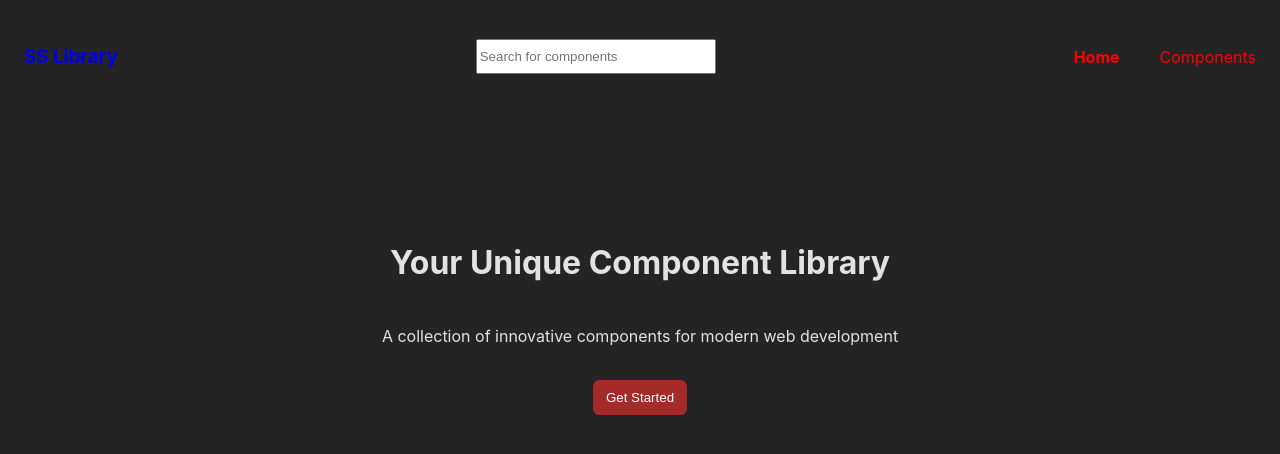
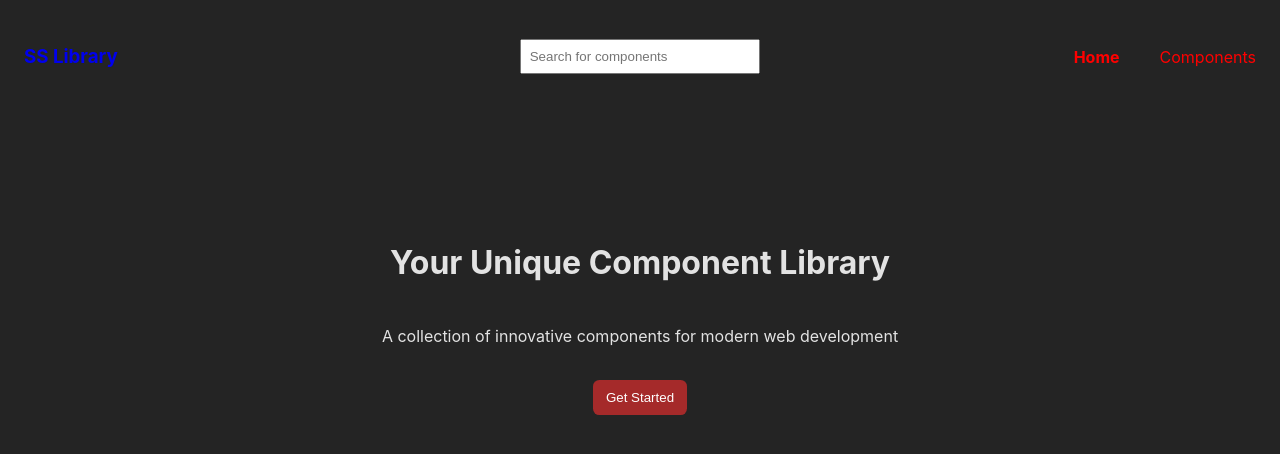
Before and after one commit to Kesharvani/component-library, a React (Vite) app: page / in a window 1280 px wide. Shown: the top 454 px of the page. Built offline with nearby package versions, Linux system fonts and the light colour scheme.

Commit message:
style:added for search box

```diff
--- a/src/common/header/Header.css
+++ b/src/common/header/Header.css
@@ -22,6 +22,8 @@
         display: block;
         width: 15rem;
         height: 2.2rem;
+        margin-left: 5.5rem;
+        padding-left:0.5rem;
     }
     .navigations{
         gap: 2.5rem;
```
